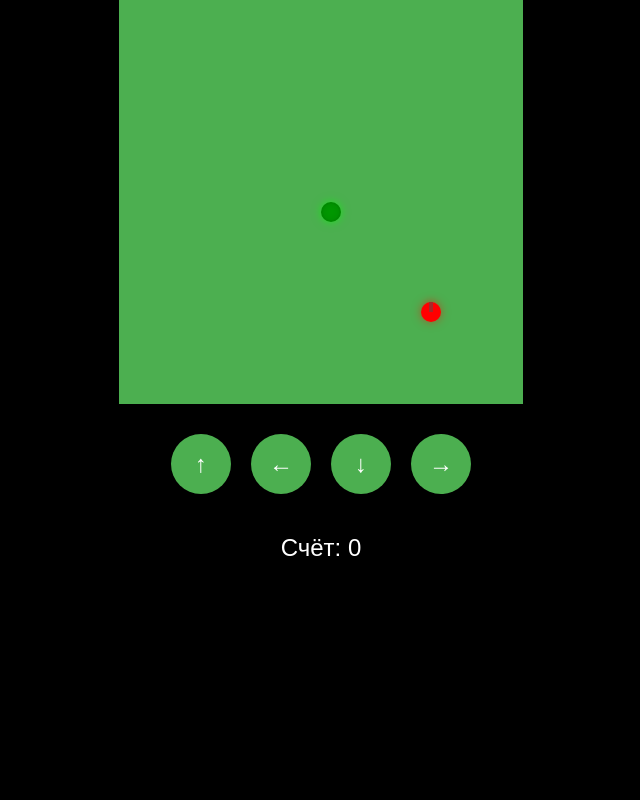
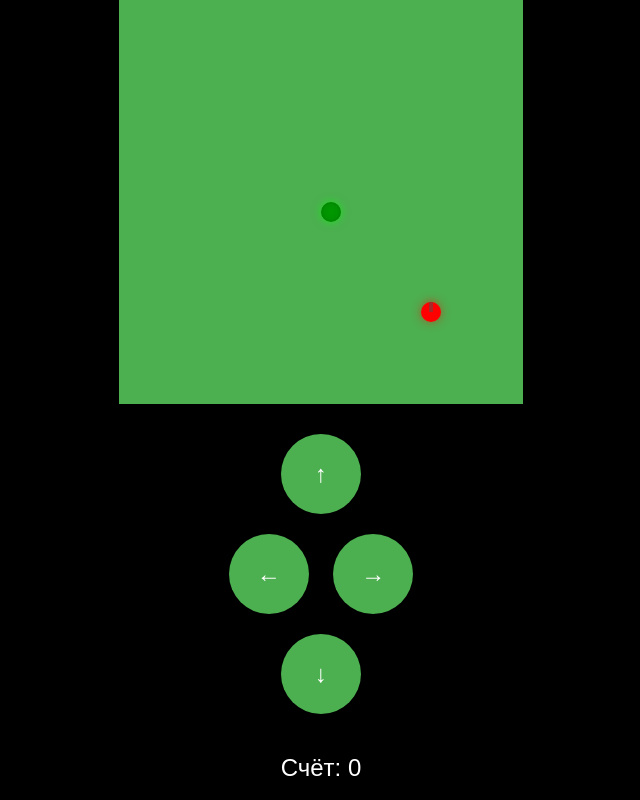
Before and after one commit to modi1fop/try, a plain HTML site: page index.html in a window 1280 px wide. Shown: the whole page, without its empty margins (319-959 px from the left). Drawn offline with Linux system fonts and the light colour scheme.

Commit message:
Update index.html

```diff
--- a/index.html
+++ b/index.html
@@ -22,11 +22,13 @@
         }
         .controls {
             display: flex;
+            flex-direction: column;
+            align-items: center;
             margin-top: 20px;
         }
         .controls button {
-            width: 60px;
-            height: 60px;
+            width: 80px;
+            height: 80px;
             font-size: 24px;
             margin: 10px;
             cursor: pointer;
@@ -35,10 +37,11 @@
             border: none;
             border-radius: 50%;
             box-shadow: 0 4px 6px rgba(0, 0, 0, 0.2);
-            transition: background-color 0.3s;
+            transition: background-color 0.3s, transform 0.3s;
         }
         .controls button:hover {
             background-color: #45a049;
+            transform: scale(1.1);
         }
         .score {
             margin-top: 20px;
@@ -55,9 +58,11 @@
     <canvas id="gameCanvas" width="400" height="400"></canvas>
     <div class="controls">
         <button id="up">↑</button>
-        <button id="left">←</button>
+        <div class="row">
+            <button id="left">←</button>
+            <button id="right">→</button>
+        </div>
         <button id="down">↓</button>
-        <button id="right">→</button>
     </div>
     <div class="score">Счёт: <span id="scoreValue">0</span></div>
     <script>
```
